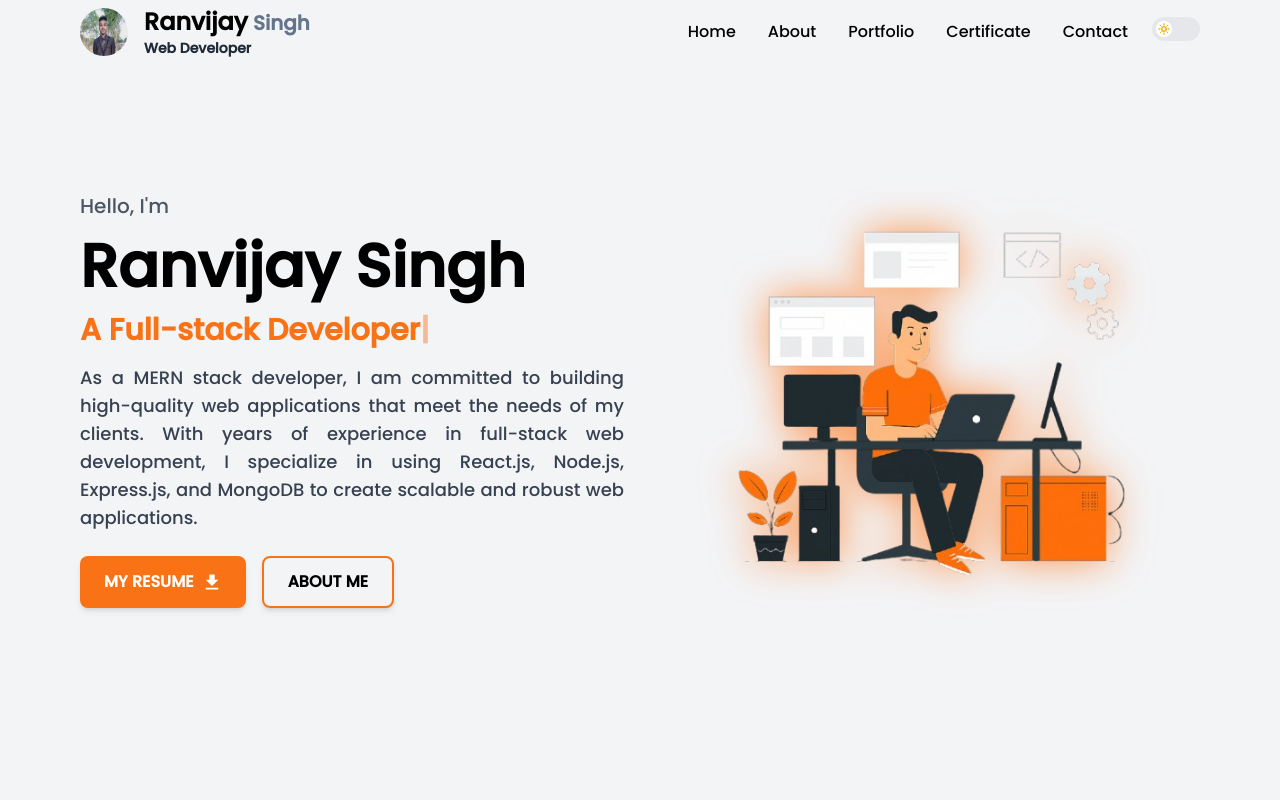
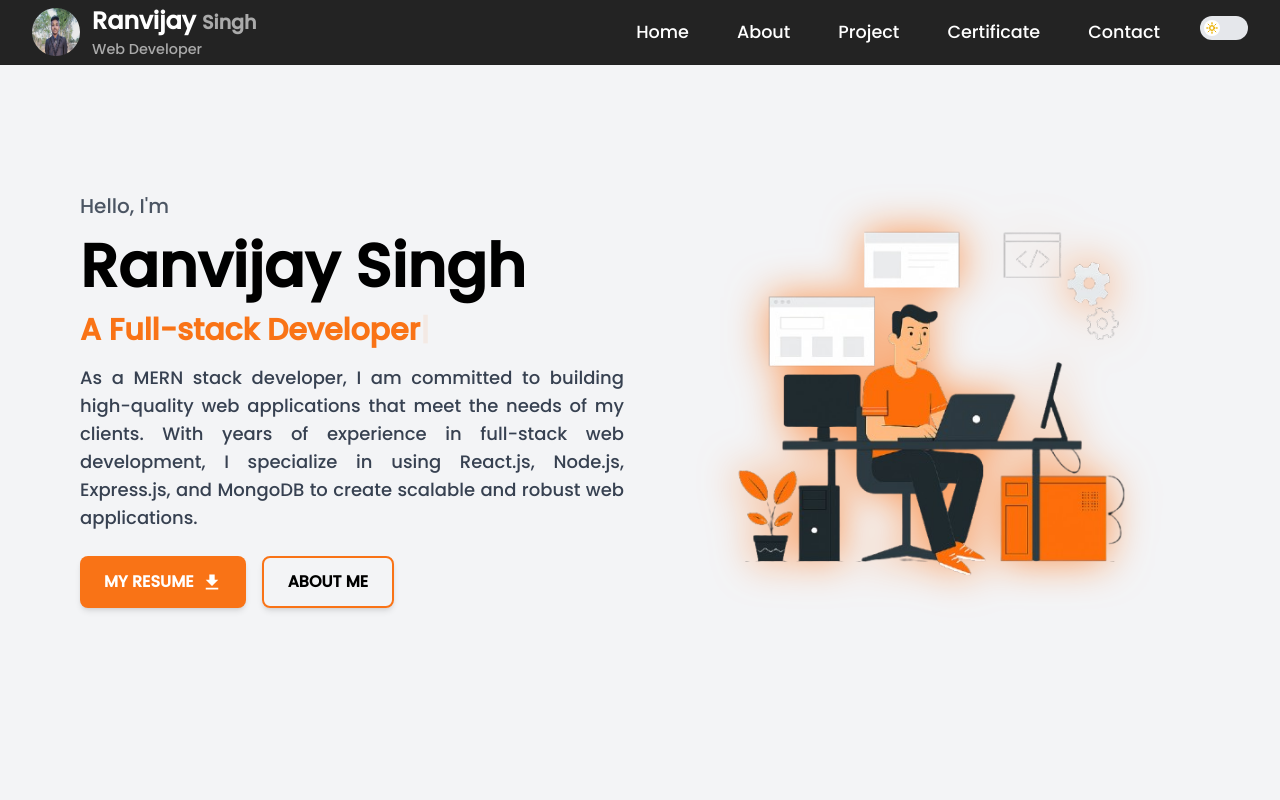
Before and after one commit to KUSHWAHA-RANVIJAY-SINGH/Portfolio, a React (Vite) app: page / in a window 1280 px wide. Shown: the top 800 px of the page. Built offline with nearby package versions, Linux system fonts and the light colour scheme.

Commit message:
update the project

```diff
--- a/src/components/Navbar.jsx
+++ b/src/components/Navbar.jsx
@@ -28,7 +28,7 @@ function Navbar() {
   const navItems = [
     { id: 1, text: "Home" },
     { id: 2, text: "About" },
-    { id: 3, text: "Portfolio" },
+    { id: 3, text: "Project" },
     { id: 4, text: "Certificate" },
     { id: 5, text: "Contact" },
   ];
@@ -37,11 +37,10 @@ function Navbar() {
     <>
       {/* Navbar Container */}
       <div
-        className={`max-w-screen-2xl container mx-auto px-4 md:px-20 h-16 fixed top-0 left-0 right-0 z-50 transition-all duration-300 ${
-          scrolled
+        className={`max-w-screen-2xl container mx-auto px-4 md:px-20 h-16 fixed top-0 left-0 right-0 z-50 transition-all duration-300 ${scrolled
             ? "bg-white dark:bg-slate-700 shadow-md dark:shadow-slate-900/20"
             : "bg-transparent"
-        }`}
+          }`}
       >
         <div className="flex justify-between items-center h-16">
           {/* Logo Section */}
--- a/src/components/Navbar/Navbar.css
+++ b/src/components/Navbar/Navbar.css
@@ -0,0 +1,81 @@
+/* Make Navbar full width */
+
+.navbar-fullwidth {
+         width: 100vw;
+         left: 0;
+         right: 0;
+         position: fixed;
+         top: 0;
+         margin: 0;
+         padding: 0 32px;
+         box-sizing: border-box;
+         z-index: 100;
+         background: var(--navbar-bg, #232323);
+         border-bottom: 1px solid rgba(0, 0, 0, 0.05);
+         display: flex;
+         align-items: center;
+         justify-content: center;
+}
+
+.navbar-content {
+         width: 100%;
+         max-width: 1400px;
+         display: flex;
+         justify-content: space-between;
+         align-items: center;
+         height: 64px;
+}
+
+.navbar-logo {
+         display: flex;
+         align-items: center;
+         gap: 12px;
+}
+
+.navbar-links {
+         display: flex;
+         gap: 32px;
+         align-items: center;
+}
+
+.navbar-link {
+         color: #fff;
+         font-size: 1.1rem;
+         text-decoration: none;
+         transition: color 0.2s;
+         padding: 4px 8px;
+}
+
+.navbar-link:hover {
+         color: #ff6600;
+}
+
+.navbar-toggle {
+         display: none;
+}
+
+@media (max-width: 900px) {
+         .navbar-content {
+                  max-width: 100vw;
+                  padding: 0 12px;
+         }
+
+         .navbar-links {
+                  gap: 16px;
+         }
+}
+
+@media (max-width: 700px) {
+         .navbar-links {
+                  display: none;
+         }
+
+         .navbar-toggle {
+                  display: block;
+                  color: #fff;
+                  background: none;
+                  border: none;
+                  font-size: 1.5rem;
+                  cursor: pointer;
+         }
+}
--- a/src/components/Navbar/Navbar.jsx
+++ b/src/components/Navbar/Navbar.jsx
@@ -28,7 +28,7 @@ function Navbar() {
   const navItems = [
     { id: 1, text: "Home" },
     { id: 2, text: "About" },
-    { id: 3, text: "Portfolio" },
+    { id: 3, text: "Project" },
     { id: 4, text: "Certificate" },
     { id: 5, text: "Contact" },
   ];
@@ -36,77 +36,60 @@ function Navbar() {
   return (
     <>
       {/* Navbar Container */}
-      <div
-        className={`max-w-screen-2xl container mx-auto px-4 md:px-20 h-16 fixed top-0 left-0 right-0 z-50 transition-all duration-300 ${
-          scrolled
-            ? "bg-white dark:bg-slate-700 shadow-md dark:shadow-slate-900/20"
-            : "bg-transparent"
-        }`}
-      >
-        <div className="flex justify-between items-center h-16">
+      <div className={`navbar-fullwidth transition-all duration-300 ${scrolled ? "shadow-md" : ""}`}>
+        <div className="navbar-content">
           {/* Logo Section */}
-          <div className="flex space-x-2 items-center gap-2">
-            <img src={pic} className="h-12 w-12 rounded-full" alt="Logo" />
-            <h1 className="font-semibold text-2xl cursor-pointer text-black dark:text-white">
-              Ranvijay<span className="text-slate-500 dark:text-slate-300 text-xl"> Singh</span>
-              <p className="text-sm text-gray-800 dark:text-slate-300">Web Developer</p>
-            </h1>
+          <div className="navbar-logo">
+            <img src={pic} style={{ height: 48, width: 48, borderRadius: '50%' }} alt="Logo" />
+            <div>
+              <h1 style={{ fontWeight: 'bold', fontSize: '1.5rem', color: '#fff', margin: 0 }}>Ranvijay <span style={{ color: '#aaa', fontSize: '1.2rem' }}>Singh</span></h1>
+              <p style={{ fontSize: '0.9rem', color: '#aaa', margin: 0 }}>Web Developer</p>
+            </div>
           </div>
 
-          {/* Desktop Navbar */}
-          <div className="flex items-center space-x-6">
-            <ul className="hidden md:flex space-x-8">
+          {/* Desktop Navbar Links */}
+          <nav className="navbar-links">
             {navItems.map(({ id, text }) => (
-                <li
-                  className="hover:scale-105 duration-200 cursor-pointer"
+              <Link
                 key={id}
-                >
-                  <Link
                 to={text}
                 smooth={true}
                 duration={500}
                 offset={-70}
-                    className="text-black dark:text-white"
-                    activeClass="!text-blue-500 dark:!text-blue-400 font-bold border-b-2 border-blue-500 dark:border-blue-400 "
+                className="navbar-link"
+                activeClass="!text-orange-500 font-bold border-b-2 border-orange-500"
               >
                 {text}
               </Link>
-                </li>
             ))}
-            </ul>
-
-            {/* Theme Toggle */}
             <div className="hidden md:block">
               <ThemeToggle />
             </div>
+          </nav>
 
-            {/* Mobile Menu Icon */}
-            <div onClick={() => setMenu(!menu)} className="md:hidden cursor-pointer text-black dark:text-white">
-              {menu ? <IoCloseSharp size={24} /> : <AiOutlineMenu size={24} />}
-            </div>
-          </div>
+          {/* Mobile Toggle */}
+          <button className="navbar-toggle" onClick={() => setMenu(!menu)}>
+            {menu ? <IoCloseSharp size={28} /> : <AiOutlineMenu size={28} />}
+          </button>
         </div>
 
         {/* Mobile Navbar */}
         {menu && (
-          <div className="md:hidden bg-white dark:bg-slate-700 shadow-lg dark:shadow-slate-900/20">
-            <div className="flex justify-center py-4">
+          <div style={{ position: 'absolute', top: '64px', left: 0, width: '100vw', background: '#232323', zIndex: 99 }}>
+            <div style={{ display: 'flex', justifyContent: 'center', padding: '16px 0' }}>
               <ThemeToggle />
             </div>
-            <ul className="flex flex-col items-center justify-center space-y-3 text-xl pb-6">
+            <ul style={{ display: 'flex', flexDirection: 'column', alignItems: 'center', gap: '16px', fontSize: '1.2rem', paddingBottom: '24px', margin: 0 }}>
               {navItems.map(({ id, text }) => (
-                <li
-                  className="hover:scale-105 duration-200 font-semibold cursor-pointer"
-                  key={id}
-                >
+                <li key={id}>
                   <Link
-                    onClick={() => setMenu(!menu)}
+                    onClick={() => setMenu(false)}
                     to={text}
                     smooth={true}
                     duration={500}
                     offset={-70}
-                    className="text-black dark:text-white"
-                    activeClass="!text-blue-500 dark:!text-blue-400 font-bold"
+                    className="navbar-link"
+                    activeClass="!text-orange-500 font-bold"
                   >
                     {text}
                   </Link>
--- a/src/components/Project.jsx
+++ b/src/components/Project.jsx
@@ -1,11 +1,12 @@
 import React from "react";
 import java from "../assets/java.png";
-import Logo  from "../assets/Logo.webp";
+import Logo from "../assets/Logo.webp";
 import react from "../assets/reactjs.png";
 import node from "../assets/node.png";
 import mongo from "../assets/mongodb.jpg";
 import express from "../assets/express.png";
 import blog from "../assets/Blog.png"
+import Review from "../assets/Code_Review.png";
 
 function Project() {
   const cardItem = [
@@ -13,13 +14,13 @@ function Project() {
       id: 1,
       logo: Logo,
       title: "Real Time Chat Application",
-      description: 'Real Time Chat Application using MERN Stack Technology.',
+      description: 'Real Time Chat Application is a MERN stack project that enables users to communicate instantly through a modern web interface. It features real-time messaging, user authentication, and responsive design, providing a seamless chat experience. The application leverages WebSocket technology for live updates and supports secure, scalable conversations for individuals or groups.',
       github: "https://github.com/KUSHWAHA-RANVIJAY-SINGH/Real_Time_Chat_Application"
 
     },
     {
       id: 2,
-      logo:blog ,
+      logo: blog,
       title: "Blog Application",
       //blog application in mern stack
       description: 'Blog Application using MERN Stack Technology.',
@@ -32,7 +33,14 @@ function Project() {
       logo: react,
       title: "React-js Project",
       description: "A suite of 20+ React.js projects exploring components, state, hooks, and UI design—built to sharpen frontend skills through real-world practice.",
-      github : 'https://github.com/KUSHWAHA-RANVIJAY-SINGH/React-js'
+      github: 'https://github.com/KUSHWAHA-RANVIJAY-SINGH/React-js'
+    },
+    {
+      id: 4,
+      logo: Review,
+      title: "AI Code Review Tool",
+      description: "AI Code Review Tool is a MERN stack application designed to automate and enhance the code review process. It features a user-friendly interface for submitting code, real-time syntax highlighting, and side-by-side comparison of original and improved code. The tool leverages AI to provide instant feedback, suggest best practices, and help developers improve code quality efficiently.",
+      github: 'https://github.com/KUSHWAHA-RANVIJAY-SINGH/AI-Code-Reviewer'
     },
     // {
     //   id: 4,
@@ -58,16 +66,16 @@ function Project() {
   ];
 
   return (
-    <div name='Portfolio' className="max-w-screen-2xl container mx-auto px-4 sm:px-6 md:px-12 my-16">
+    <div name='Project' className="max-w-screen-2xl container mx-auto px-4 sm:px-6 md:px-12 my-16">
       <div>
         <h1 className="text-3xl font-bold text-center mb-5 text-gray-900 dark:text-white">Project</h1>
         <span className="block text-center underline font-semibold text-lg text-gray-800 dark:text-slate-300">
           {/* Featured Projects */}
         </span>
         <div className="grid grid-cols-1 sm:grid-cols-2 lg:grid-cols-3 xl:grid-cols-4 gap-6 my-8">
-          {cardItem.map(({ id, logo, title,description,github }) => (
+          {cardItem.map(({ id, logo, title, description, github }) => (
             <div
-              className="w-full border-2 border-gray-200 dark:border-slate-600 rounded-lg shadow-lg p-4 flex flex-col items-center text-center hover:scale-105 transition-transform duration-300 bg-white dark:bg-slate-700"
+              className="project-card w-full border-2 border-gray-200 dark:border-slate-600 rounded-lg shadow-lg p-4 flex flex-col items-center text-center hover:scale-105 transition-transform duration-300 bg-white dark:bg-slate-700 h-full"
               key={id}
             >
               <img
@@ -75,18 +83,17 @@ function Project() {
                 className="w-24 h-24 mb-4 rounded-full border-2 border-gray-200 dark:border-slate-500"
                 alt={title}
               />
-              <div>
+              <div className="project-details flex-grow">
                 <h2 className="font-bold text-lg mb-2 text-gray-900 dark:text-white">{title}</h2>
-                <p className="text-gray-700 dark:text-slate-300 mb-4">
+                <p className="project-desc text-gray-700 dark:text-slate-300 mb-4 text-left" style={{ fontSize: '1.05rem', lineHeight: '1.8', padding: '0 10px', letterSpacing: '0.01em', wordSpacing: '0.05em' }}>
                   {description}
                 </p>
               </div>
-
               <a
                 href={github}
                 target="_blank"
                 rel="noopener noreferrer"
-        className="bg-green-500 hover:bg-green-700 text-white font-bold px-4 py-2 rounded inline-block"
+                className="bg-green-500 hover:bg-green-700 text-white font-bold px-4 py-2 rounded inline-block mt-auto"
               >
                 Source Code
               </a>
```
Also changed, not shown: src/assets/Code_Review.png (added). Lines whose indentation alone changed are shown as unchanged.
